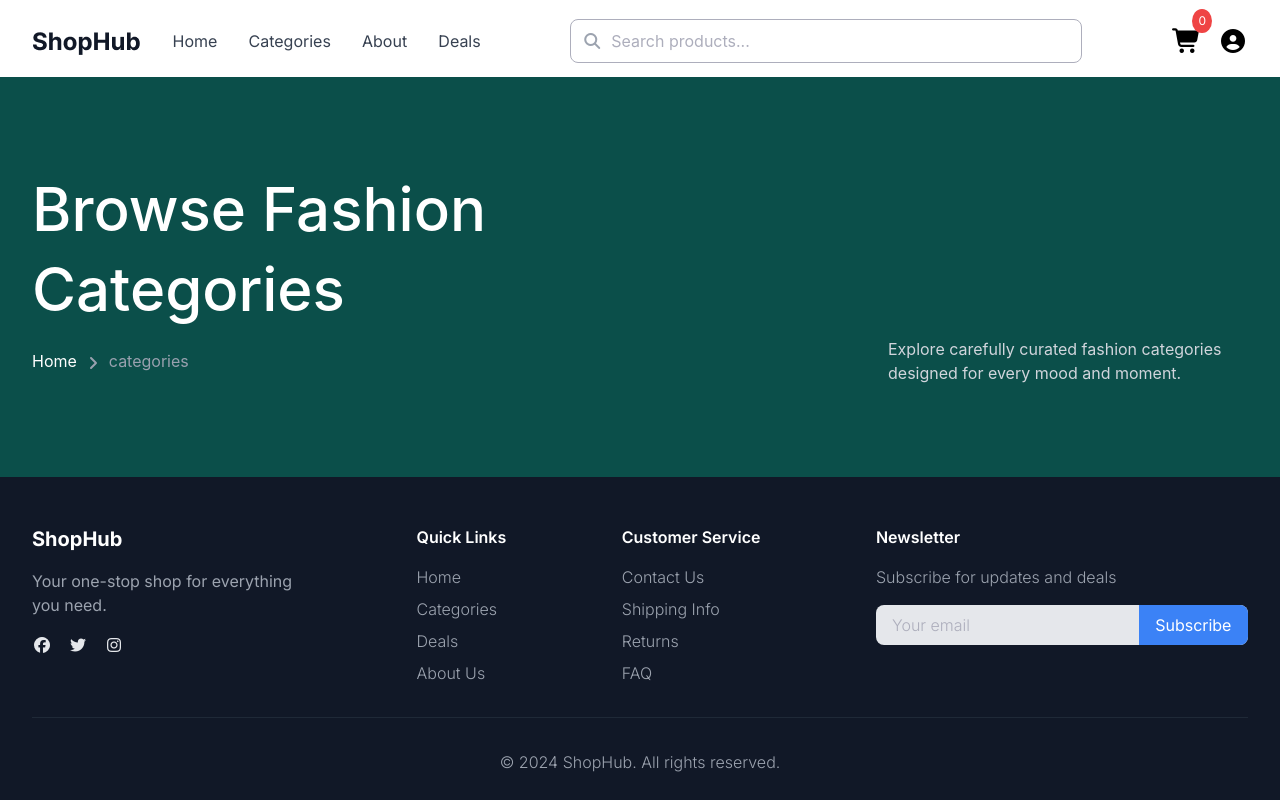
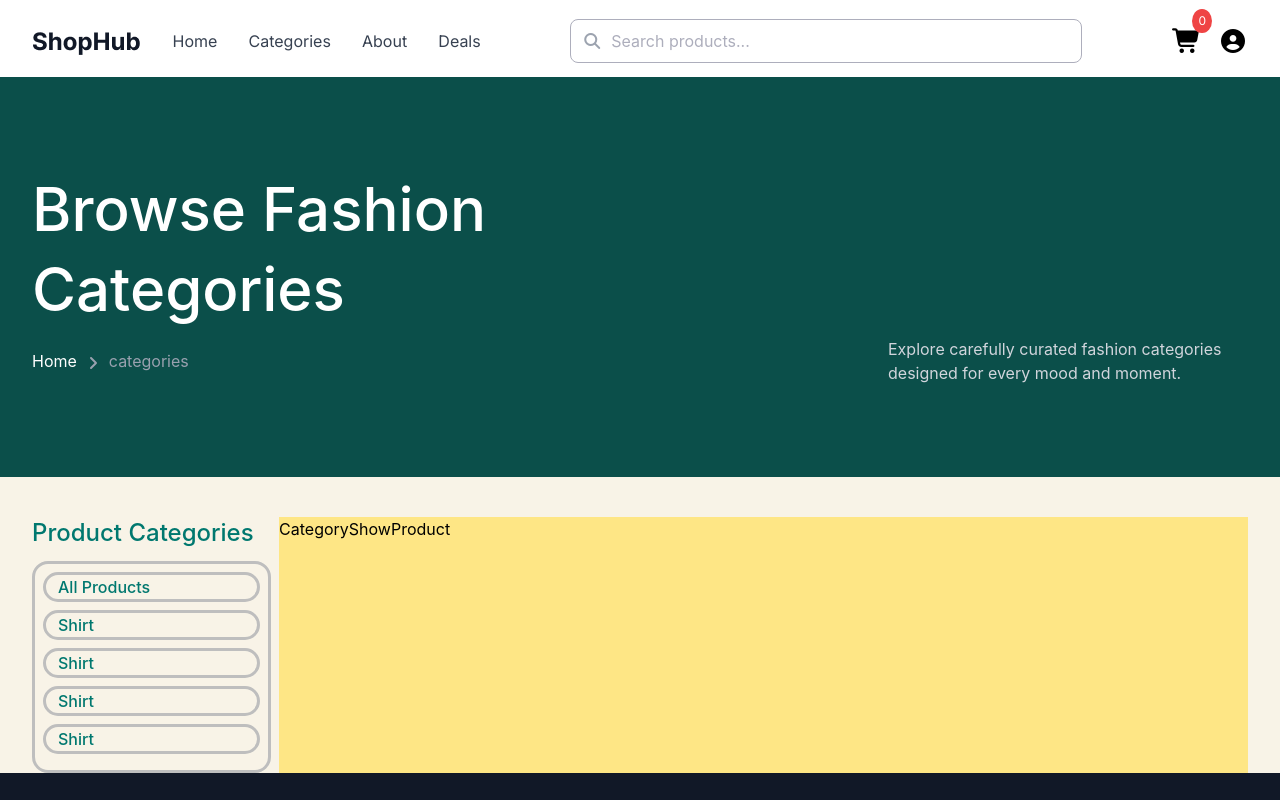
Before and after one commit to imam-programmer/ShopHub-E-commerce, a React (Vite) app: page /categories in a window 1280 px wide. Shown: the top 800 px of the page. Built offline with nearby package versions, Linux system fonts and the light colour scheme.

Commit message:
category pages sidebard little design done

```diff
--- /dev/null
+++ b/src/components/categorypage/CategoryShowProduct.jsx
@@ -0,0 +1,9 @@
+import React from 'react'
+
+const CategoryShowProduct = () => {
+  return (
+    <div className='bg-amber-200 w-full'>CategoryShowProduct</div>
+  )
+}
+
+export default CategoryShowProduct
--- /dev/null
+++ b/src/components/categorypage/CategorySideBar.jsx
@@ -0,0 +1,19 @@
+import React from 'react'
+
+const CategorySideBar = () => {
+  return (
+    <div className='w-75 mr-2'>
+
+        <h2 className='text-2xl mb-3 font-medium text-teal-700'>Product Categories</h2>
+        <ul className='px-2 py-2 border-3 text-teal-700 font-medium border-[#bebebe] rounded-2xl'>
+            <li className='border-3 text-teal-700 font-medium border-[#bebebe] rounded-2xl mb-2 cursor-pointer pl-3 pb-.75'>All Products</li>
+            <li className='border-3 text-teal-700 font-medium border-[#bebebe] rounded-2xl mb-2 cursor-pointer pl-3 pb-.75'>Shirt</li>
+            <li className='border-3 text-teal-700 font-medium border-[#bebebe] rounded-2xl mb-2 cursor-pointer pl-3 pb-.75'>Shirt</li>
+            <li className='border-3 text-teal-700 font-medium border-[#bebebe] rounded-2xl mb-2 cursor-pointer pl-3 pb-.75'>Shirt</li>
+            <li className='border-3 text-teal-700 font-medium border-[#bebebe] rounded-2xl mb-2 cursor-pointer pl-3 pb-.75'>Shirt</li>
+        </ul>
+    </div>
+  )
+}
+
+export default CategorySideBar
--- a/src/pages/Categories.jsx
+++ b/src/pages/Categories.jsx
@@ -1,10 +1,19 @@
 import React from 'react'
 import CategoryBanner from "../components/categorypage/CategoryBanner"
+import CategorySideBar from '../components/categorypage/CategorySideBar'
+import CategoryShowProduct from '../components/categorypage/CategoryShowProduct'
 const Categories = () => {
   return (
-    <div>
+    <main >
 <CategoryBanner/>
-    </div>
+<div className='bg-[#F8F3E7] pt-10'>
+
+<div className='flex justify-between container '>
+  <CategorySideBar/>
+  <CategoryShowProduct/>
+</div>
+</div>
+    </main>
   )
 }
 
```
